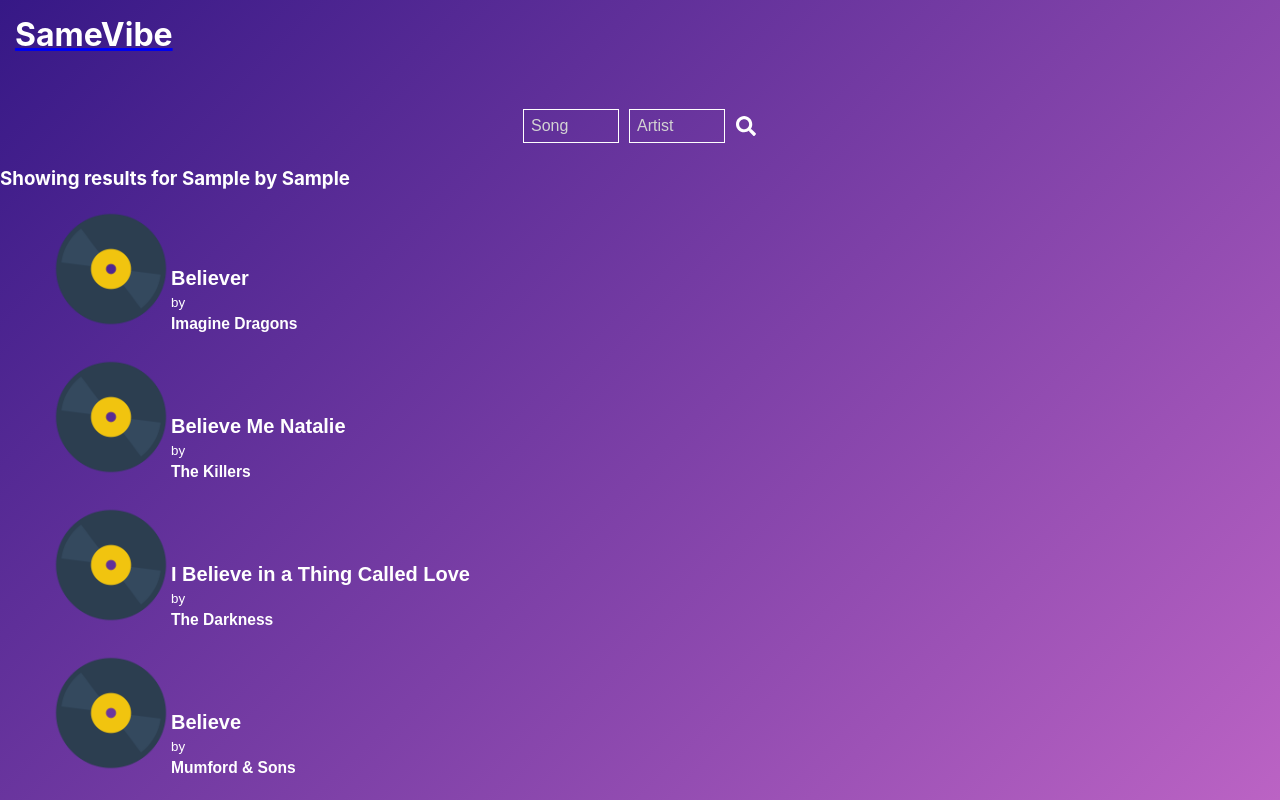
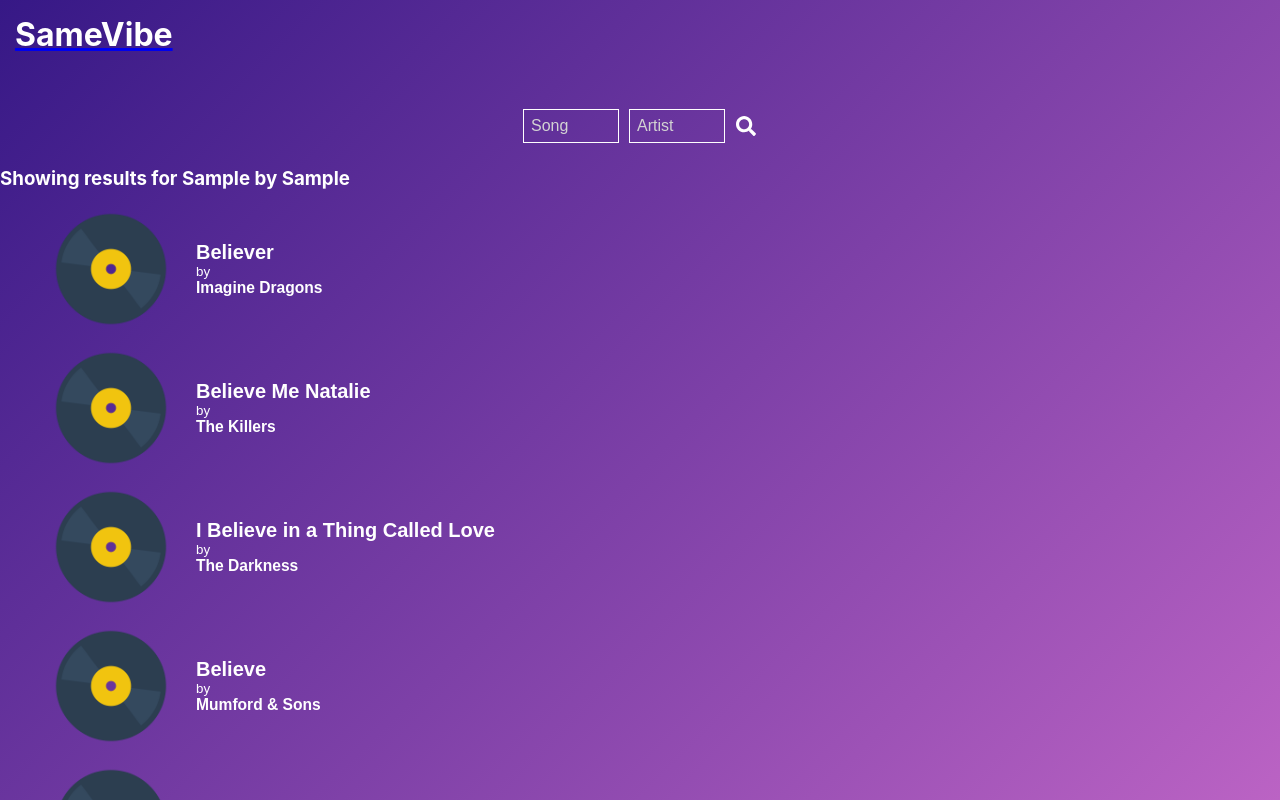
Before and after one commit to RodrigoJPT/same-vibe, a React (Create React App) app: page /home in a window 1280 px wide. Both pictures are taken after typing "Sample", "Sample" into the empty fields and a click on the button 806 px from the left and 126 px from the top of the page. Built offline with nearby package versions, Linux system fonts and the light colour scheme.

Commit message:
result css almost done

```diff
--- a/src/Components/Result/Result.css
+++ b/src/Components/Result/Result.css
@@ -2,7 +2,7 @@
 	margin: 17px 5px;
 	text-decoration: none;
 	color: white;
-	display: block;
+	display: flex;
 	background-color: transparent;
 	background: transparent;
 	border: none;
@@ -24,11 +24,11 @@
 }
 
 .result h2 {
-	margin: 5px 0;
+	margin: 0;
 }
 
 .result h3 {
-	margin: 5px 0;
+	margin: 0;
 }
 
 .result img {
@@ -38,6 +38,8 @@
 }
 
 .song-info-text {
-	display: inline-block;
-	line-height: -50px;
+	display: flex;
+	flex-direction: column;
+	justify-content: center;
+	padding: 32px 25px;
 }
```
